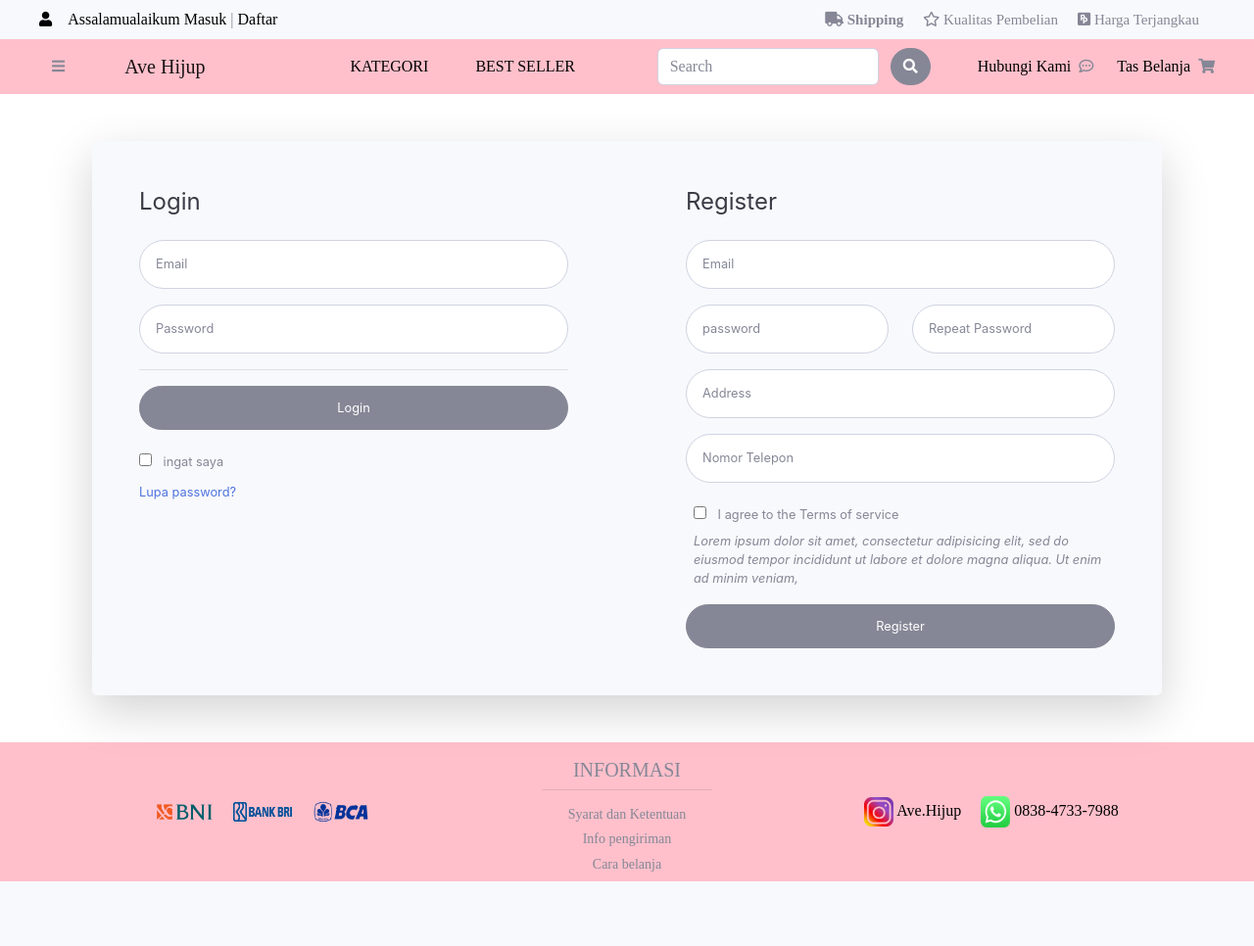
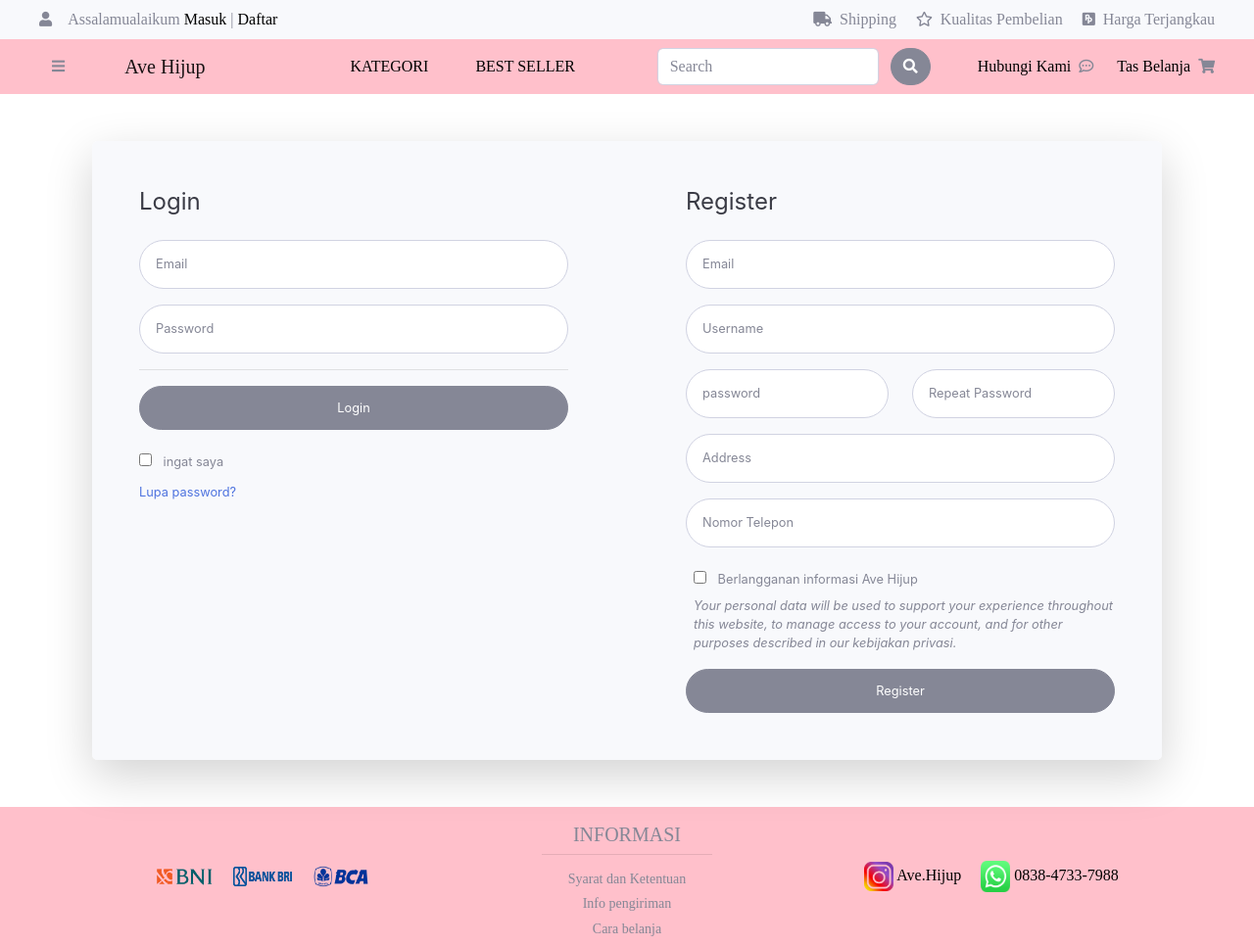
Before and after one commit to NaomyAckerman/proyek-kampus-team-transformer, a PHP site: page /daftarmasuk.php in a window 1280 px wide. Shown: the whole page at 98% size. Before the commit the page ends 900 px from the top, so only its background shows below. Run offline with PHP 8.4, Linux system fonts and the light colour scheme.

Commit message:
form daftarmasuk
html proses, css proses, php login done, php registrasi done

```diff
--- a/daftarmasuk.php
+++ b/daftarmasuk.php
@@ -1,6 +1,59 @@
 <?php
+session_start();
 require 'fungsi.php';
+
+if (isset($_SESSION['login'])) {
+    echo "<script> document.location.href='index.php';
+          </script>";
+    	  exit;
+  }
+
+// Proses Login
+
+if (isset($_POST['masuk'])) {
+	$email = $_POST['email'];
+	$pass = $_POST['password'];
+	$result	 = mysqli_query($koneksi,"SELECT * FROM user WHERE email = '$email'");
+	$cek = mysqli_num_rows($result);
+	if ($cek==0) {
+		echo "<script>
+	            alert('Email Salah!!!');
+	            document.location.href='daftarmasuk.php';
+			  </script>";
+	}
+	$data = mysqli_fetch_array($result);
+		if ($pass==$data['password']) {
+			$_SESSION['login'] = true;
+            $_SESSION['email'] = $data['email'];
+            $_SESSION['username'] = $data['nama'];
+            $_SESSION['level'] = $data['aksesID'];
+			if ($_SESSION['level']==1) {
+				echo "<script>
+	        	alert('User Login Berhasil!!!');
+	        		document.location.href='#';
+			      </script>";
+			      exit;
+			}elseif ($_SESSION['level']==2) {
+				echo "<script>
+	        	alert('Admin Login Berhasil!!!');
+	        		document.location.href='#';
+			      </script>";
+			      exit;
+			}
+		}
+		echo "<script>
+	       		alert('Password Salah!!!');
+	           		document.location.href='daftarmasuk.php';
+			  </script>";
+}
+
+// Proses Registrasi
+
 if (isset($_POST['daftar'])) {
+	$email = $_POST['email'];
+	$result = mysqli_query($koneksi,"SELECT * FROM user WHERE email = '$email'");
+	$cek = mysqli_num_rows($result);
+	if ($cek<=0) {
 		$pas1 = $_POST['password1'];
 		$pas2 = $_POST['password2'];
 		if ($pas1==$pas2) {
@@ -18,6 +71,11 @@ if (isset($_POST['daftar'])) {
 		}
 		echo "<script>
 	           	alert('password tidak sama!!!');
+	           	document.location.href='daftarmasuk.php';
+	   	      </script>";
+	}
+	echo "<script>
+	        alert('Email Sudah Ada!!!');
 	        document.location.href='daftarmasuk.php';
 	      </script>";
 }
@@ -43,23 +101,23 @@ if (isset($_POST['daftar'])) {
 <body>
 
 	<!-- navbar -->
-
-<header class="sticky-top">
+<header>
 		<nav class="navbar  navbar-light bg-light">
 		<div class="container-fluid">
-			<div>
-				<a href=""><i class="fas fa-user mr-3"></i>Assalamualaikum Masuk</a>
+			<div><i class="fas fa-user mr-3"></i>Assalamualaikum
+				<a href="daftarmasuk.php">Masuk</a>
 	  			<span>|</span>
-	  			<a href="">Daftar</a>
+	  			<a href="daftarmasuk.php">Daftar</a>
 	  		</div>
 	  		<div>
-		  		<i class="fas fa-truck mr-3">	Shipping</i>
-		  		<i class="far fa-star mr-3">	Kualitas Pembelian</i>
-				<i class="fab fa-pied-piper-pp mr-3">	Harga Terjangkau</i>
+		  		<i class="fas fa-truck mr-2"></i>Shipping
+		  		<i class="far fa-star mr-2 ml-3"></i>Kualitas Pembelian
+				<i class="fab fa-pied-piper-pp mr-2 ml-3"></i>Harga Terjangkau
 			</div>
 		</div>
 	</nav>
-
+</header>
+<header class="sticky-top">
 	<nav class="navbar navbar-expand-lg navbar-light">
 		<div class="container-fluid">
 
@@ -67,7 +125,7 @@ if (isset($_POST['daftar'])) {
 		      <span><i class="fas fa-bars"></i></span>
 		    </button>
 
-  			<a href="login.html" class="navbar-brand">Ave Hijup</a>
+  			<a href="#" class="navbar-brand">Ave Hijup</a>
 
   			<button class="navbar-toggler" type="button" data-toggle="collapse" data-target="#navbarNav" aria-controls="navbarNav" aria-expanded="false" aria-label="Toggle navigation">
     			<span><i class="fas fa-ellipsis-v"></i></span>
@@ -134,13 +192,13 @@ if (isset($_POST['daftar'])) {
                 		<h1 class="h4 text-gray-900 mb-4">Login</h1>
 				        <form class="user" method="POST" action="">
 				            <div class="form-group">
-				               	<input type="email" class="form-control form-control-user" id="exampleInputEmail" placeholder="Email">
+				               	<input required="" type="email" class="form-control form-control-user" id="exampleInputEmail" placeholder="Email" name="email">
 				            </div>
 				            <div class="form-group">
-				               	<input type="password" class="form-control form-control-user" placeholder="Password">
+				               	<input required="" type="password" class="form-control form-control-user" placeholder="Password" name="password">
 				            </div>
 				            <hr>
-				            <button class="btn btn-secondary btn-user btn-block" type="masuk">Login</button>
+				            <button class="btn btn-secondary btn-user btn-block" type="submit" name="masuk">Login</button>
 				            <div class="small">
 				            	<input class="mt-4 mr-2" type="checkbox" id="ingat" name="ingat">
 				            	<label for="ingat">ingat saya</label>
@@ -155,28 +213,30 @@ if (isset($_POST['daftar'])) {
 		                <h1 class="h4 text-gray-900 mb-4">Register</h1>
 			            <form class="user" method="POST" action="">
 			               	<div class="form-group">
-			                  	<input type="email" class="form-control form-control-user" id="exampleInputEmail" placeholder="Email" name="email">
+			                  	<input required="" type="email" class="form-control form-control-user" id="exampleInputEmail" placeholder="Email" name="email">
+			                </div>
+			                <div class="form-group">
+			                  	<input required="" type="text" class="form-control form-control-user" placeholder="Username" name="username">
 			                </div>
 			               	<div class="form-group row">
 			                  	<div class="col-sm-6 mb-3 mb-sm-0">
-			                    	<input type="password" class="form-control form-control-user" placeholder="password" name="password1">
+			                    	<input required="" type="password" class="form-control form-control-user" placeholder="password" name="password1">
 			                  	</div>
 			                  	<div class="col-sm-6">
-			                    	<input type="password" class="form-control form-control-user" placeholder="Repeat Password" name="password2">
+			                    	<input required="" type="password" class="form-control form-control-user" placeholder="Repeat Password" name="password2">
 			                  	</div>
 			                </div>
 			               	<div class="form-group">
-			                  	<input type="text" class="form-control form-control-user" placeholder="Address" name="alamat">
+			                  	<input required="" type="text" class="form-control form-control-user" placeholder="Address" name="alamat">
 			                </div>
 			                <div class="form-group">
-			                  	<input type="text" class="form-control form-control-user" placeholder="Nomor Telepon" name="telepon">
+			                  	<input required pattern="[0-9]{1,13}" title="Mohon isi dengan maksimal 13 karakter dan hindari penggunaan huruf" type="text" class="form-control form-control-user" placeholder="Nomor Telepon" name="telepon">
 			                </div>
 							<div class="small">
-							    <input class="m-2" type="checkbox" id="setuju" name="setuju">
-						     	<label for="setuju">I agree to the Terms of service
+							    <input required="" class="m-2" type="checkbox" id="setuju" name="setuju">
+						     	<label for="setuju">Berlangganan informasi Ave Hijup
 						     	</label>
-						     	<label class="ml-2 mb-3"><i>Lorem ipsum dolor sit amet, consectetur adipisicing elit, sed do eiusmod
-						     	tempor incididunt ut labore et dolore magna aliqua. Ut enim ad minim veniam,</i></label>
+						     	<label class="ml-2 mb-3"><i>Your personal data will be used to support your experience throughout this website, to manage access to your account, and for other purposes described in our kebijakan privasi.</i></label>
 							</div>
 			                <button class="btn btn-secondary btn-user btn-block" type="submit" name="daftar">Register</button>
 			            </form>
--- a/fungsi.php
+++ b/fungsi.php
@@ -5,6 +5,7 @@ $koneksi = mysqli_connect("localhost","root","","db_avehijup");
 function daftar($data){
 	global $koneksi;
 	$email = htmlspecialchars($data['email']);
+	$username = htmlspecialchars($data['username']);
 	$password1 = htmlspecialchars($data['password1']);
 	$password2 = htmlspecialchars($data['password2']);
 	$alamat = htmlspecialchars($data['alamat']);
@@ -12,7 +13,7 @@ function daftar($data){
 
 	$query = "INSERT INTO user
 				VALUES
-				('','1','','$email','$password1','$password2','$alamat','$telepon')
+				('','1','$username','$email','$password1','$password2','$alamat','$telepon')
 			";
 
 	mysqli_query($koneksi, $query);
```
Lines whose indentation alone changed are shown as unchanged.
